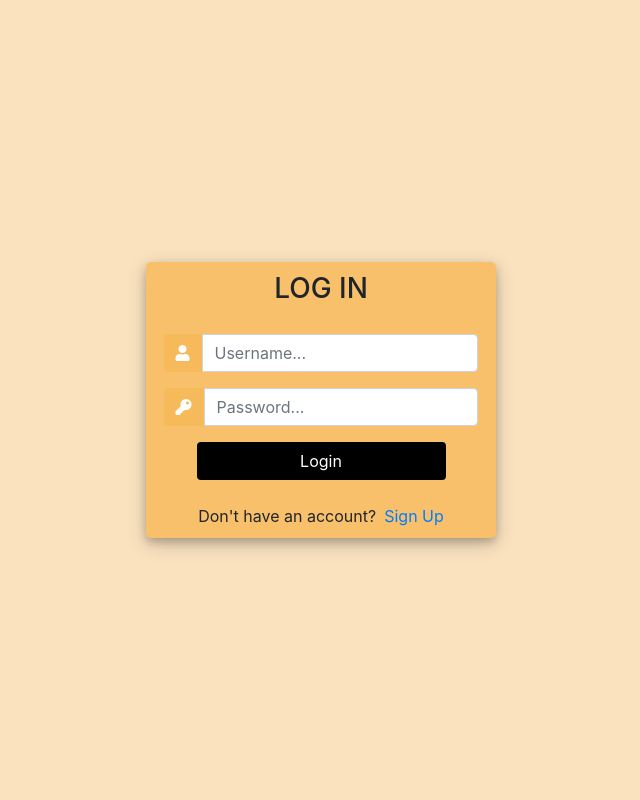
After one commit to Angelina112358/CourseCreator, a Django app: page /login/ in a window 1280 px wide. The commit adds this page. Shown: the whole page, without its empty margins (319-959 px from the left). Run offline with Django 3.2, Linux system fonts and the light colour scheme; some libraries are stand-ins or nearby versions.

Commit message:
Added register

```diff
--- a/CourseCreator/CourseCreator/urls.py
+++ b/CourseCreator/CourseCreator/urls.py
@@ -8,5 +8,7 @@ urlpatterns = [
     path('admin/', admin.site.urls),
     path('', include('main.urls'))
 ]
+
+
 if settings.DEBUG:
     urlpatterns += static(settings.MEDIA_URL, document_root=settings.MEDIA_ROOT)
--- /dev/null
+++ b/CourseCreator/main/templates/main/login.html
@@ -0,0 +1,124 @@
+<!DOCTYPE html>
+<html>
+
+<head>
+	<title>Login</title>
+	<link rel="stylesheet" href="https://stackpath.bootstrapcdn.com/bootstrap/4.1.3/css/bootstrap.min.css" integrity="sha384-MCw98/SFnGE8fJT3GXwEOngsV7Zt27NXFoaoApmYm81iuXoPkFOJwJ8ERdknLPMO" crossorigin="anonymous">
+	<script src="https://ajax.googleapis.com/ajax/libs/jquery/3.3.1/jquery.min.js"></script>
+	<link rel="stylesheet" href="https://use.fontawesome.com/releases/v5.6.1/css/all.css" integrity="sha384-gfdkjb5BdAXd+lj+gudLWI+BXq4IuLW5IT+brZEZsLFm++aCMlF1V92rMkPaX4PP" crossorigin="anonymous">
+
+
+	<style>
+		body,
+		html {
+			margin: 0;
+			padding: 0;
+			height: 100%;
+			background: #fae2bf !important;
+		}
+		.user_card {
+			width: 350px;
+			margin-top: auto;
+			margin-bottom: auto;
+			background: #f8c06b;
+			position: relative;
+			display: flex;
+			justify-content: center;
+			flex-direction: column;
+			padding: 10px;
+			box-shadow: 0 4px 8px 0 rgba(0, 0, 0, 0.2), 0 6px 20px 0 rgba(0, 0, 0, 0.19);
+			-webkit-box-shadow: 0 4px 8px 0 rgba(0, 0, 0, 0.2), 0 6px 20px 0 rgba(0, 0, 0, 0.19);
+			-moz-box-shadow: 0 4px 8px 0 rgba(0, 0, 0, 0.2), 0 6px 20px 0 rgba(0, 0, 0, 0.19);
+			border-radius: 5px;
+
+		}
+
+		.form_container {
+			margin-top: 20px;
+		}
+
+		#form-title{
+			color: #00000;
+
+		}
+
+		.login_btn {
+			width: 100%;
+			background: #000000 !important;
+			color: white !important;
+		}
+		.login_btn:focus {
+			box-shadow: none !important;
+			outline: 0px !important;
+		}
+		.login_container {
+			padding: 0 2rem;
+		}
+		.input-group-text {
+			background: #f7ba5b !important;
+			color: white !important;
+			border: 0 !important;
+			border-radius: 0.25rem 0 0 0.25rem !important;
+		}
+		.input_user,
+		.input_pass:focus {
+			box-shadow: none !important;
+			outline: 0px !important;
+		}
+
+		#messages{
+			background-color: grey;
+			color: #fff;
+			padding: 10px;
+			margin-top: 10px;
+		}
+	</style>
+
+</head>
+<body>
+	<div class="container h-100">
+		<div class="d-flex justify-content-center h-100">
+			<div class="user_card">
+				<div class="d-flex justify-content-center">
+
+
+					<h3 id="form-title">LOG IN</h3>
+				</div>
+				<div class="d-flex justify-content-center form_container">
+					<form method="POST" action="" autocomplete="off">
+                        {% csrf_token %}
+						<div class="input-group mb-3">
+							<div class="input-group-append">
+								<span class="input-group-text"><i class="fas fa-user"></i></span>
+							</div>
+							<input type="text" name="username" placeholder="Username..." class="form-control">
+						</div>
+						<div class="input-group mb-2">
+							<div class="input-group-append">
+								<span class="input-group-text"><i class="fas fa-key"></i></span>
+							</div>
+								<input type="password" name="password" placeholder="Password..." class="form-control" >
+						</div>
+
+							<div class="d-flex justify-content-center mt-3 login_container">
+				 				<input class="btn login_btn" type="submit" value="Login">
+				   			</div>
+					</form>
+				</div>
+
+                    {% for message in messages %}
+                        <p id="messages" style="color: white">{{message}}</p>
+                    {% endfor %}
+
+				<div class="mt-4">
+					<div class="d-flex justify-content-center links">
+						Don't have an account? <a href="{% url 'register' %}" class="ml-2">Sign Up</a>
+					</div>
+
+				</div>
+			</div>
+		</div>
+	</div>
+</body>
+
+</html>
--- a/CourseCreator/main/templates/main/product.html
+++ b/CourseCreator/main/templates/main/product.html
@@ -4,6 +4,7 @@
 {% endblock %}
 
 {% block content%}
+
     <div class="alert alert-warning mt-2">
         <h2>{{ product.name }}</h2>
         <h2>{{ product.description }}</h2>
--- a/CourseCreator/main/urls.py
+++ b/CourseCreator/main/urls.py
@@ -1,10 +1,13 @@
-from django.urls import path
+from django.urls import path, include
 from . import views
 
 urlpatterns = [
     path('', views.index, name='home'),
     path('creator/', views.creator, name='creator'),
     path('catalog/', views.product_list, name='product_list'),
+    path('login/', views.LoginView.as_view(), name='login'),
+    path('logout', views.LogOutView.as_view(), name='logout'),
+    path('register', views.RegisterView.as_view(), name='register'),
     path('<int:id>/<str:slug>', views.product_detail, name='product_detail'),
     path('<str:category_slug>', views.product_list, name='product_list_by_category'),
 ]
--- a/CourseCreator/main/views.py
+++ b/CourseCreator/main/views.py
@@ -1,8 +1,10 @@
+from django.contrib import messages
+from django.contrib.auth import login, authenticate, logout
 from django.shortcuts import render, get_object_or_404, redirect
 from django.views import View
 
 from .models import Category, Product
-from .forms import ProductForm
+from .forms import ProductForm, UserForm
 
 
 def get_product_by_id(id):
@@ -53,3 +55,52 @@ def creator(request):
         'error': error
     }
     return render(request, 'main/creator.html', context)
+
+
+class RegisterView(View):
+    def get(self, request):
+        if request.user.is_authenticated:
+            return redirect('home')
+        else:
+            form = UserForm()
+            context = {'form': form}
+            return render(request, 'main/register.html', context)
+
+    def post(self, request):
+        form = UserForm(request.POST)
+        if form.is_valid():
+            form.save()
+            username = form.cleaned_data.get('username')
+            messages.success(request, 'Account was successfully created for ' + username)
+            return redirect('login')
+        else:
+            context = {'form': form}
+            return render(request, 'main/register.html', context)
+
+
+class LoginView(View):
+    def get(self, request):
+        if request.user.is_authenticated:
+            return redirect('home')
+        else:
+            context = {}
+            return render(request, 'main/login.html', context)
+
+    def post(self, request):
+        username = request.POST.get('username')
+        password = request.POST.get('password')
+        context = {}
+        user = authenticate(request, username=username, password=password)
+
+        if user is not None:
+            login(request, user)
+            return redirect('home')
+        else:
+            messages.info(request, 'username or password is wrong')
+            return render(request, 'main/login.html', context)
+
+
+class LogOutView(View):
+    def get(self, request):
+        logout(request)
+        return redirect('home')
```
Also changed, not shown: CourseCreator/main/forms.py (+9 -0 lines), CourseCreator/main/templates/main/base.html (+8 -2 lines), CourseCreator/main/templates/main/register.html (added, +30 -0 lines), CourseCreator/main/templates/main/register_done.html (added, +8 -0 lines).
